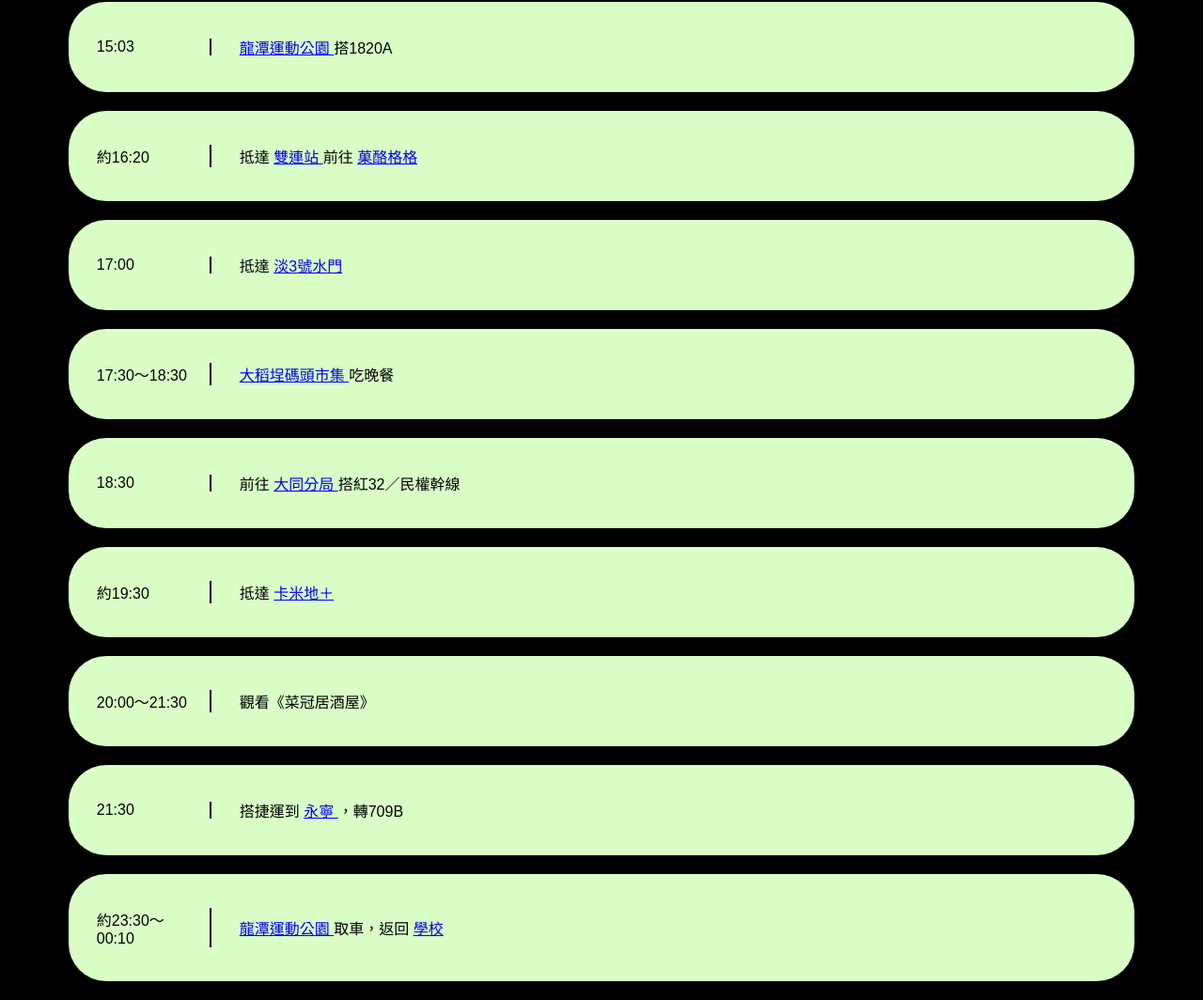
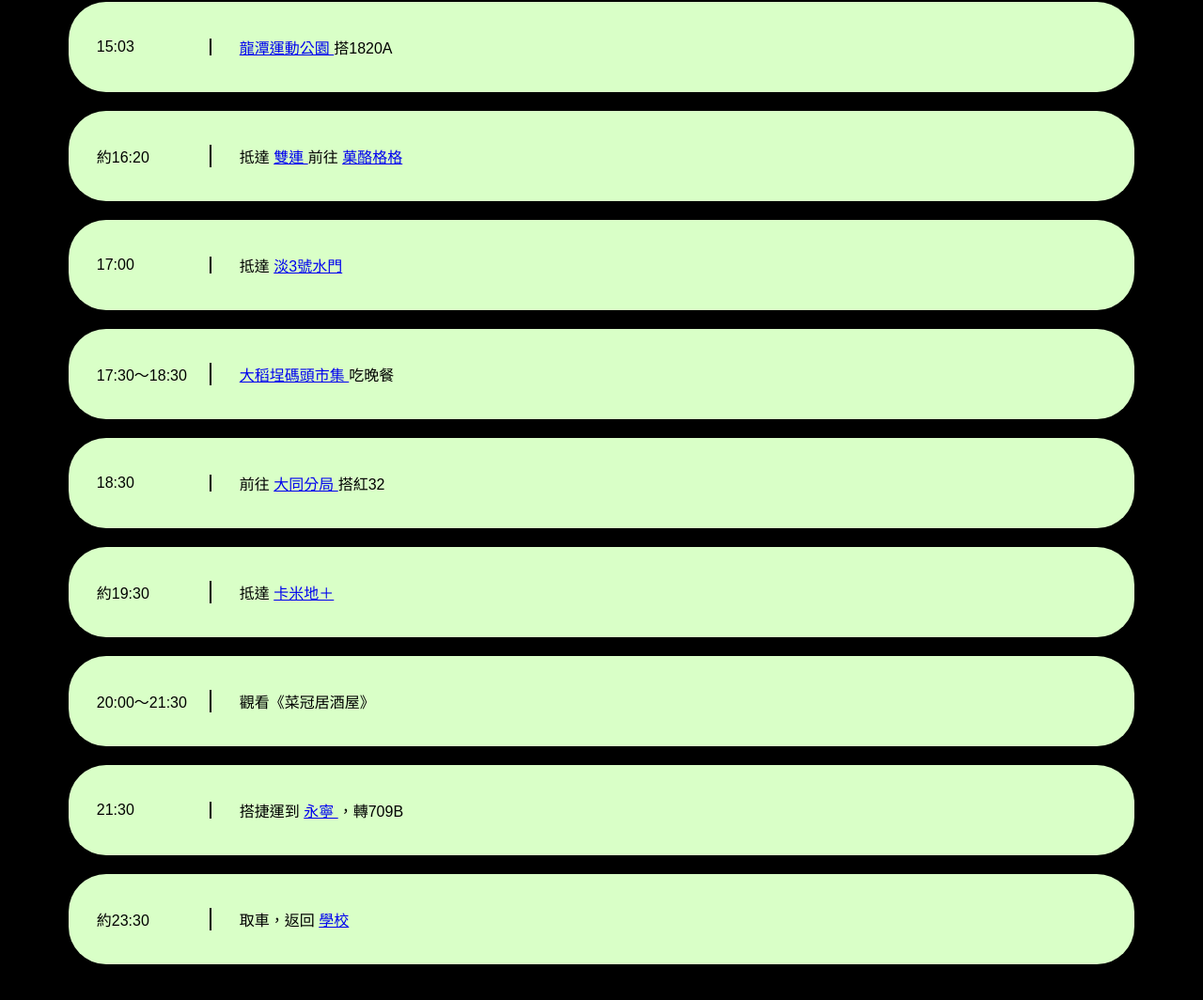
Before and after one commit to yirou319/0926schedule, a plain HTML site: page index.html in a window 1280 px wide. Shown: the part 420-1484 px from the top of the page at 94% size. Drawn offline with Linux system fonts and the light colour scheme; a web font is replaced by a local one.

Commit message:
Add files via upload

```diff
--- a/index.html
+++ b/index.html
@@ -72,12 +72,12 @@
         抵達
         <a href="https://www.google.com/maps/search/?api=1&query=捷運雙連站"
            target="_blank">
-          雙連站
+        雙連
         </a>
         前往
         <a href="https://www.google.com/maps/search/?api=1&query=菓酪格格"
            target="_blank">
-          菓酪格格
+        菓酪格格
         </a>
       </p>
     </div>
@@ -127,7 +127,7 @@
            target="_blank">
           大同分局
         </a>
-        搭紅32／民權幹線
+        搭紅32
       </p>
     </div>
   </div>
@@ -179,14 +179,10 @@
 
   <!-- 約23:30～00:10 -->
   <div class="schedule-card">
-    <p class="time">約23:30～00:10</p>
+    <p class="time">約23:30</p>
 
     <div class="place">
       <p>
-        <a href="https://www.google.com/maps/search/?api=1&query=龍潭"
-           target="_blank">
-          龍潭運動公園
-        </a>
         取車，返回
         <a href="https://www.google.com/maps/search/?api=1&query=國立臺北商業大學桃園校區"
            target="_blank">
```
